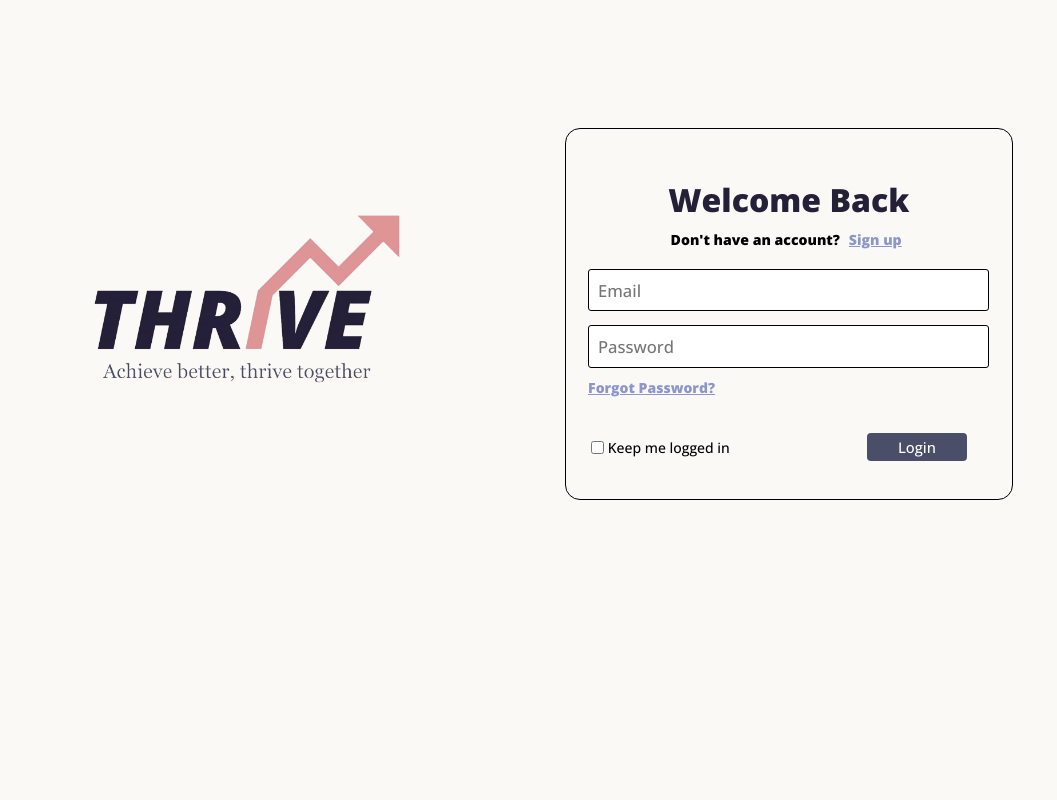
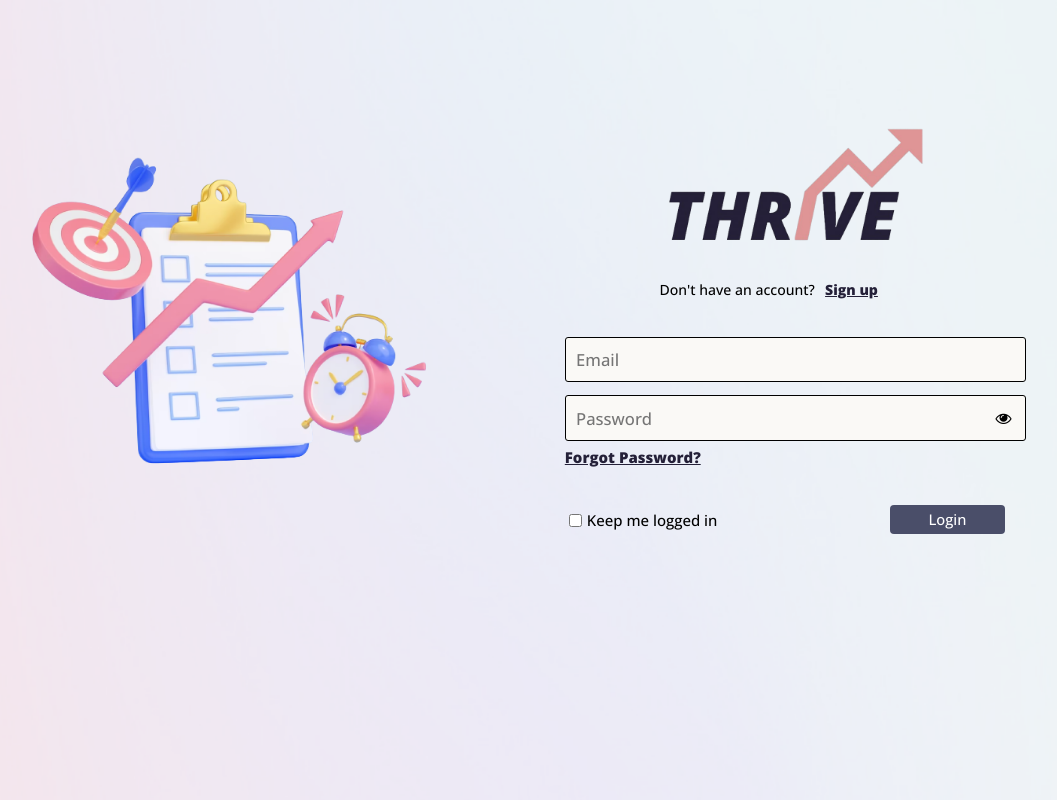
Before and after one commit to BT3103AppDev1/l2-final-project-group-1, a Vue app: page /login in a window 1280 px wide. Shown: the whole page, without its empty margins (88-1145 px from the left). Built offline with nearby package versions, Linux system fonts and the light colour scheme.

Commit message:
[Login page] Change frontend and add show/hide password toggle

```diff
--- a/index.html
+++ b/index.html
@@ -9,6 +9,7 @@
     <link rel="preconnect" href="https://fonts.gstatic.com" crossorigin>
     <link href="https://fonts.googleapis.com/css2?family=Open+Sans:wght@500;800&display=swap" rel="stylesheet">
     <link href="https://fonts.googleapis.com/css2?family=Material+Icons+Round" rel="stylesheet">
+    <link rel="stylesheet" href="https://cdnjs.cloudflare.com/ajax/libs/font-awesome/4.7.0/css/font-awesome.min.css">
   </head>
   <body>
     <div id="app"></div>
--- a/src/views/Login.vue
+++ b/src/views/Login.vue
@@ -2,26 +2,26 @@
   <div class="big-con">
   <div class="left-con">
     <div class="image">
-      <img id="bg" src="/src/assets/icon.png" alt="" />
+      <img id="bg" src="/src/assets/login-pic.png" alt="" />
     </div>
   </div>
   <div class="right-con">
     <router-view>
       <div class="container">
         <form id="myform">
-          <h1 id="welcome">Welcome Back</h1>
+          <img id="icon" src="/src/assets/icon-no-slogan.png" alt="" />
           <br /><br />
           <h4 id="signup1">Don't have an account?</h4>
           <router-link id="signup2" to="/register"> Sign up </router-link>
           <router-view />
           <br /><br />
           <div class="formli">
-            <div class="input_wrap">
               <input type="text" id="email" required="" placeholder="Email" v-model="email"/>
               <br /><br />
-              <input type="password" id="password" required="" placeholder="Password" v-model="password"/>
-              <br /><br />
-            </div>
+              <div class="shPassword">
+                <input type="password" id="password" required="" placeholder="Password" v-model="password" />
+                <span> <i class="fa fa-eye" aria-hidden="true" id="eye" v-on:click="toggle()"> </i> </span>
+              </div>
             <h4 id="forgotpassword">Forgot Password?</h4>
             <br /><br />
             <div class="login">
@@ -49,10 +49,22 @@ export default {
   data() {
     return {
       email: "",
-      password: ""
+      password: "",
+      state: false,
     };
   },
   methods: {
+    toggle() {
+        this.state = !this.state;
+        if (this.state) {
+          document.getElementById("password").setAttribute("type", "password");
+          document.getElementById("eye").style.color='#7a797e';
+        }
+        else {
+          document.getElementById("password").setAttribute("type", "text");
+          document.getElementById("eye").style.color='#5887ef';
+        }
+    },
     async login() {
 
       let email = document.getElementById("email").value;
@@ -76,9 +88,10 @@ export default {
 
 <style scoped>
 .big-con {
-  background-color: var(--light);
   width: 100vw;
   height: 100vh;
+  background-image: url("../assets/aura.png");
+  background-size: cover;
 }
 
 .left-con {
@@ -86,50 +99,51 @@ export default {
 }
 
 #bg {
-  width: 80%;
-  margin-top: 20%;
-  margin-right: 80%;
+  width: 100%;
+  margin-left: -30px;
+  margin-top: 40px;
+}
+
+#icon {
+  margin-top: 60px;
+  width: 55%;
+  margin-bottom: 20px;
 }
 .image {
   float: left;
-  margin-left: 12%;
+  margin-left: 10%;
   margin-top: 8%;
   width: 35%;
 }
-#welcome {
-  font-size: 2.5vw;
-  color: var(--dark);
-}
+
 #signup1 {
   float: left;
   margin-left: 23.5%;
   font-size: 1.1vw;
-  margin-bottom: 5%;
+  margin-bottom: 40px;
+  font-weight: 400;
 }
 
 #signup2 {
   float: left;
   margin-left: 2%;
-  color: var(--purple);
+  color: var(--dark);
   font-size: 1.1vw;
-  font-weight: bold;
+  font-weight: 600;
+  margin-bottom: 40px;
 }
 .container {
-  width: 35%;
-  margin-top: 10%;
+  width: 40%;
   float: left;
-  border: 1px solid black;
   padding-top: 5%;
   padding-bottom: 3%;
   border-radius: 15px;
   line-height: 10pt;
   text-align: center;
   margin-left: 4%;
-  background-color: var(--light);
 }
 
-#email,
-#password {
+#email, #password {
   font-size: 1.3vw;
   width: 90%;
   padding-top: 2%;
@@ -137,24 +151,40 @@ export default {
   border: 1px solid black;
   border-radius: 3px;
   color: #6b6969;
-  background-color: #ffffff;
+  background-color: var(--light);
   padding-left: 2%;
 }
+.shPassword i {
+  position: absolute;
+}
 
+.shPassword {
+  width: 100%;
+  margin-bottom: 10px;
+}
+
+.fa {
+  margin-left: -30px;
+  margin-top: 15px;
+}
 .login {
   width: 90%;
+  margin-left: 5px;
 }
+
 #forgotpassword {
   text-align: left;
   margin-left: 5%;
   text-decoration: underline;
-  font-size: 14px;
-  color: var(--purple);
+  font-size: 15px;
+  color: var(--dark);
+  font-weight: 600;
 }
+
 #keeploggedin {
   float: left;
   margin-left: 1%;
-  font-size: 14px;
+  font-size: 15px;
   margin-top: 5%;
   font-weight: 300;
 }
@@ -177,28 +207,10 @@ export default {
   color: #ffffff;
 }
 
-input:focus ~ .floating-label,
-input:not(:focus):valid ~ .floating-label{
-  top: 8px;
-  bottom: 10px;
-  left: 20px;
-  font-size: 11px;
-  opacity: 1;
+.input {
+  box-sizing: border-box;
+  border-radius: 5px;
+  font-family: var(--font-family);
+  background-color: var(--light);
 }
-
-.inputText {
-  font-size: 14px;
-  width: 200px;
-  height: 35px;
-}
-
-.floating-label {
-  position: absolute;
-  pointer-events: none;
-  left: 20px;
-  top: 18px;
-  transition: 0.2s ease all;
-}
-
-
 </style>
```
Also changed, not shown: src/assets/login-pic.png (added).
